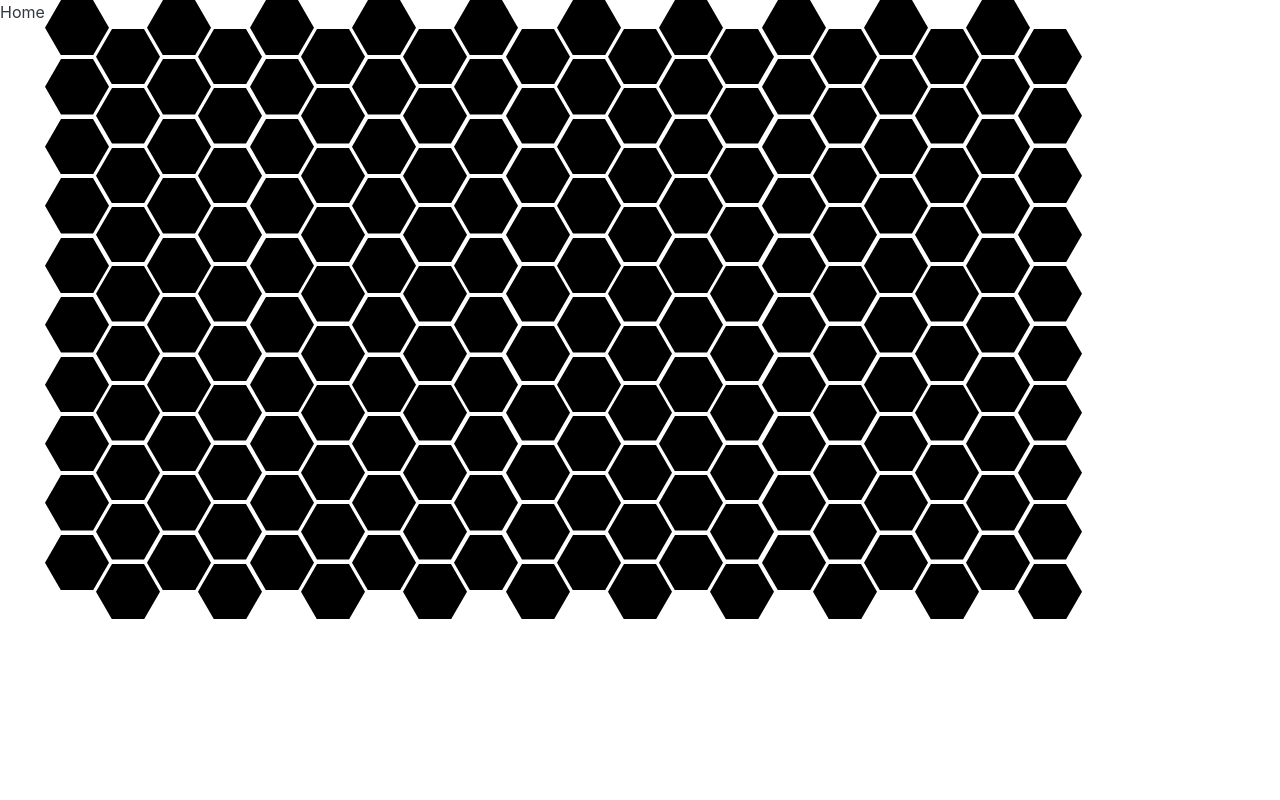
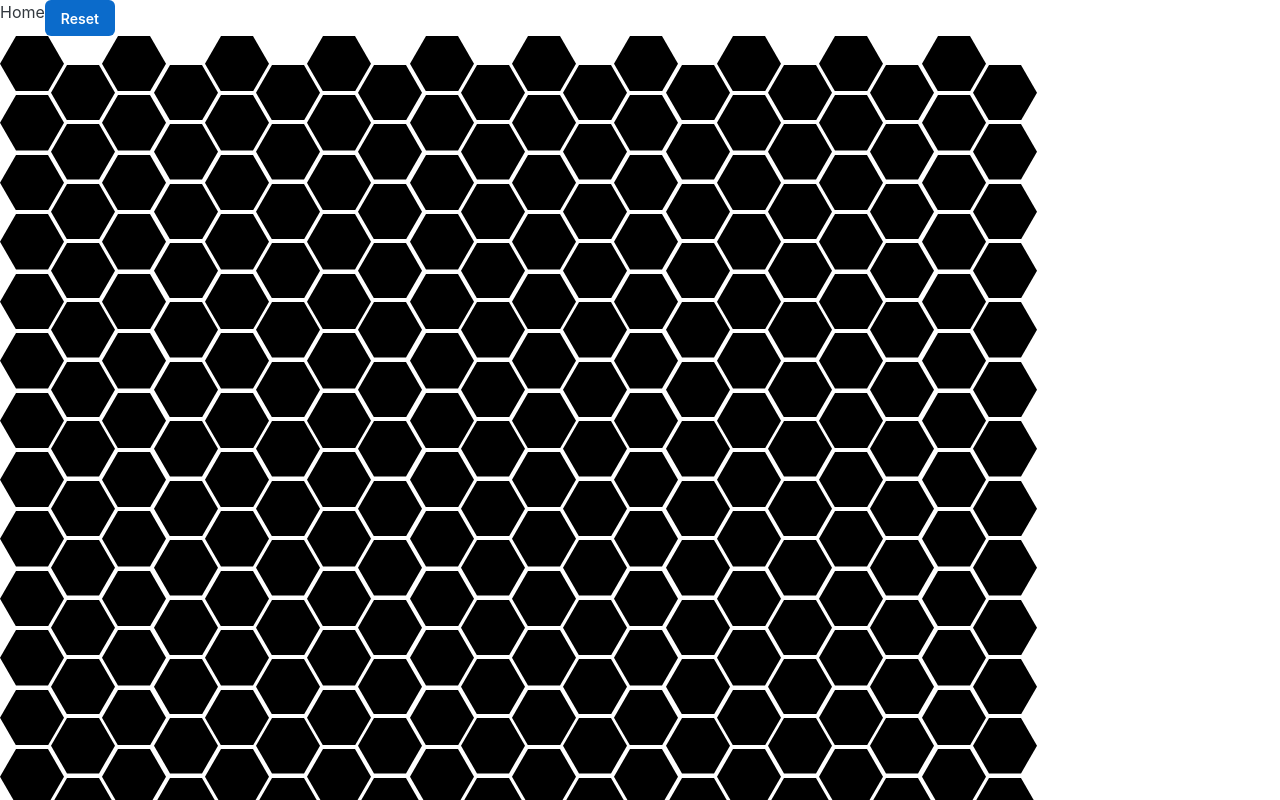
Before and after one commit to 444chak/VI, a Next.js app in the folder front-js/: page /home in a window 1280 px wide. Shown: the top 800 px of the page. Built offline with nearby package versions, Linux system fonts and the light colour scheme.

Commit message:
fix hexa page

```diff
--- a/front-js/src/app/components/hexa/Hexa.tsx
+++ b/front-js/src/app/components/hexa/Hexa.tsx
@@ -12,6 +12,7 @@ function getSize(size?: number) {
   return size ? size : defaultSize;
 }
 
+
 export default function Hexa({ size: propSize, color: PropColor }: HexaProps) {
   const size = getSize(propSize);
   const [isHovered, setIsHovered] = useState(false);
@@ -21,6 +22,7 @@ export default function Hexa({ size: propSize, color: PropColor }: HexaProps) {
   };
 
   const fillColor = isHovered ? "blue" : PropColor;
+
   return (
     <>
       <svg
--- a/front-js/src/app/home/page.tsx
+++ b/front-js/src/app/home/page.tsx
@@ -1,12 +1,12 @@
 "use client";
 
 import React, { useEffect } from "react";
-import { Typography, Box } from "@mui/joy";
+import { Typography, Box, Button } from "@mui/joy";
 import Hexa from "../components/hexa/Hexa";
 
 export default function Home() {
   const numberColumns = 20;
-  const numberRows = 10;
+  const numberRows = 17;
   const size = 64; // min 64
 
   useEffect(() => {
@@ -19,8 +19,13 @@ export default function Home() {
   }, []);
 
   return (
+    <>
       <Box display="flex" flexDirection="row" className="no-select">
         <Typography gridColumn="span 3">Home</Typography>
+        <Button color="primary">Reset</Button>
+      </Box>
+      <Box display="flex" flexDirection="row" className="no-select">
+
         {[...Array(numberColumns)].map((_, index) => (
           <div
             key={index}
@@ -43,5 +48,6 @@ export default function Home() {
           </div>
         ))}
       </Box>
+    </>
   );
 }
```
Lines whose indentation alone changed are shown as unchanged.
